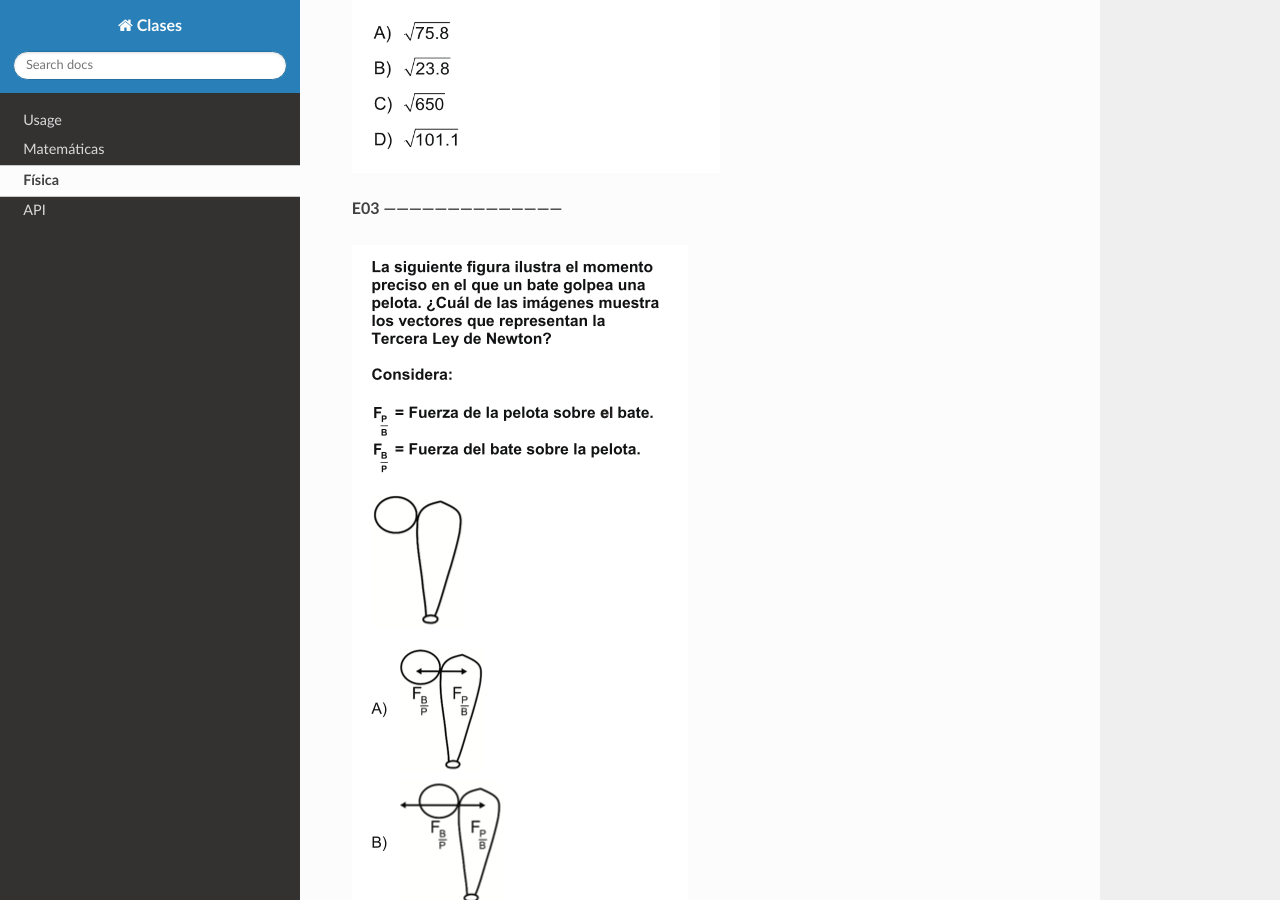
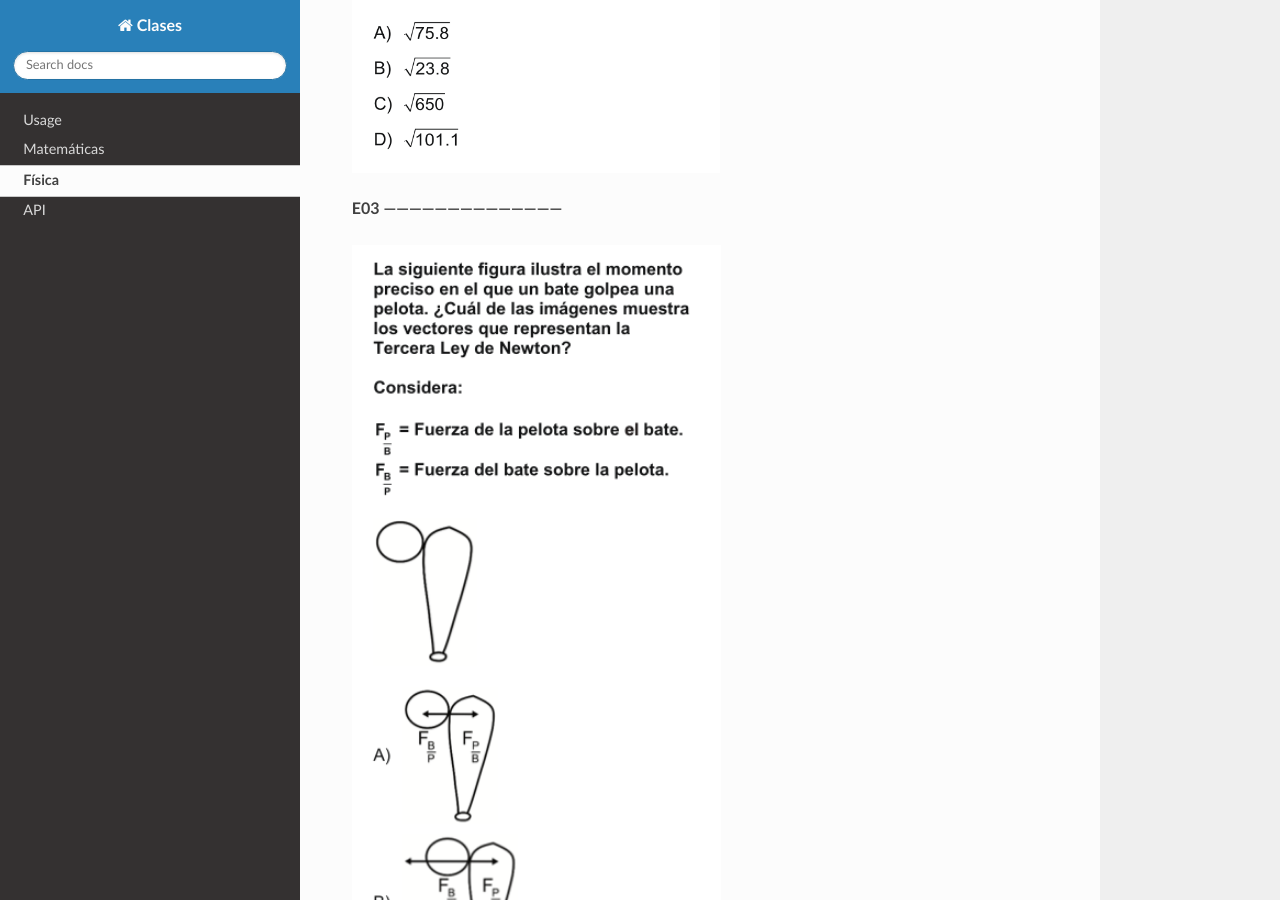
Before and after one commit to matecom57/santosg57-clasesparticulares, a Sphinx documentation site: the page built from docs/source/Fisica/fisica.rst, in a window 1280 px wide and 900 px high, scrolled down 1079 px. Built offline with Sphinx 7.4.7 and the Read the Docs theme 3.1.0, drawn with Linux system fonts in a browser that asks for light colours.

Commit message:
Test comité

```diff
--- a/docs/source/Fisica/fisica.rst
+++ b/docs/source/Fisica/fisica.rst
@@ -14,7 +14,7 @@ Física
 **E03 ------------------------------------------**
 
 .. image:: fis03.png
-   :scale: 100 %
+   :scale: 110 %
 
 **E04 ------------------------------------------**
 
```
